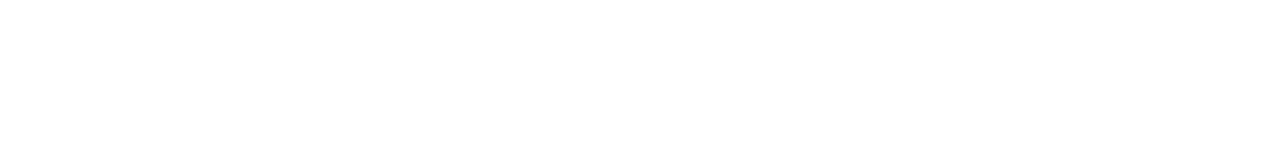
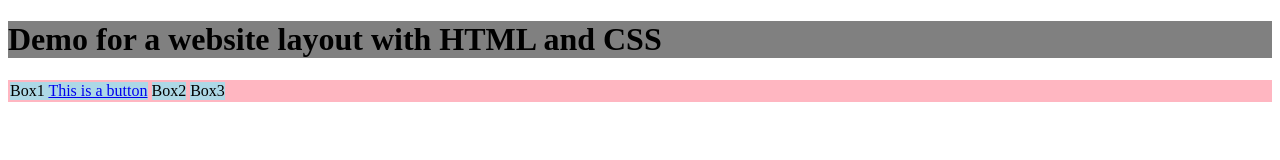
Before and after one commit to FleetCentere/WebTemplate, a plain HTML site: page index.html in a window 1280 px wide. Drawn offline with Linux system fonts and the light colour scheme.

Commit message:
beginning to add boxes

```diff
--- a/index.html
+++ b/index.html
@@ -4,9 +4,18 @@
     <meta charset="UTF-8">
     <meta http-equiv="X-UA-Compatible" content="IE=edge">
     <meta name="viewport" content="width=device-width, initial-scale=1.0">
-    <title>Document</title>
+    <title>WebTemplate</title>
+    <link rel="stylesheet" href="styles.css"/>
 </head>
 <body>
+    <h1 class="headerClass">Demo for a website layout with HTML and CSS</h1>
+    <div class="top-background">
+        <div class="top-child">Box1
+            <a href="http:www.google.com">This is a button</a>
+            </div>
+        <div class="top-child">Box2</div>
+        <div class="top-child">Box3</div>
+    </div>
 
 </body>
 </html>
--- /dev/null
+++ b/styles.css
@@ -0,0 +1,22 @@
+h1
+{
+    display: flex;
+    background-color: grey;
+}
+
+
+.top-background
+{
+    display: flex;
+    background-color: lightpink;
+}
+
+.top-child
+{
+    /* flex: 1; */
+    margin: 2px;
+    border: 4px darkblue;
+    background-color: lightblue;
+    text-align: center;
+
+}
```
